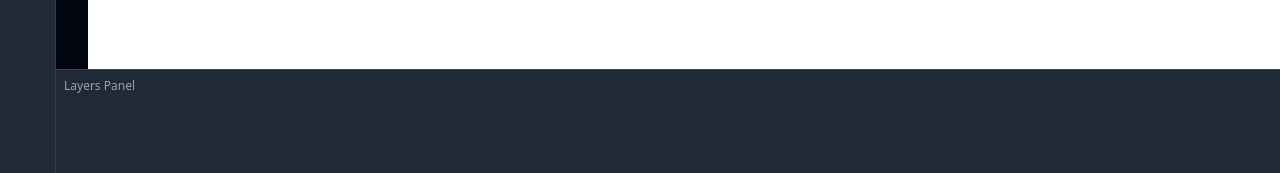
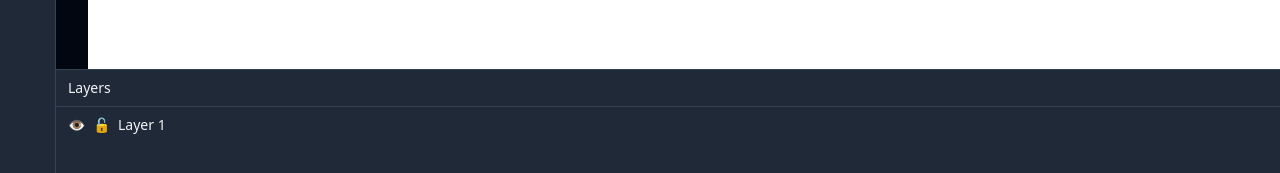
Before and after one commit to zachswift615/desai, a React (Vite) app in the folder packages/electron-app/: page / in a window 1280 px wide. Shown: the part 539-712 px from the top of the page. Built offline with nearby package versions, Linux system fonts and the light colour scheme.

Commit message:
feat: add layers panel with visibility and lock controls

```diff
--- a/packages/electron-app/src/renderer/App.tsx
+++ b/packages/electron-app/src/renderer/App.tsx
@@ -2,13 +2,14 @@ import React from 'react';
 import { Layout } from './components/Layout';
 import { Toolbar } from './components/Toolbar';
 import { Canvas } from './components/Canvas';
+import { LayersPanel } from './components/LayersPanel';
 
 export default function App() {
   return (
     <Layout
       toolbar={<Toolbar />}
       canvas={<Canvas />}
-      layers={<div className="p-2 text-xs text-gray-400">Layers Panel</div>}
+      layers={<LayersPanel />}
       properties={<div className="p-2 text-xs text-gray-400">Properties</div>}
     />
   );
--- /dev/null
+++ b/packages/electron-app/src/renderer/components/LayersPanel/LayerItem.tsx
@@ -0,0 +1,44 @@
+import React from 'react';
+import type { Layer } from '@desai/shared';
+
+interface LayerItemProps {
+  layer: Layer;
+  onToggleVisibility: () => void;
+  onToggleLock: () => void;
+  onDelete: () => void;
+}
+
+export function LayerItem({
+  layer,
+  onToggleVisibility,
+  onToggleLock,
+  onDelete,
+}: LayerItemProps) {
+  return (
+    <div className="flex items-center gap-2 px-3 py-2 hover:bg-gray-700 group">
+      <button
+        onClick={onToggleVisibility}
+        className={`text-sm ${layer.visible ? 'text-white' : 'text-gray-500'}`}
+        title={layer.visible ? 'Hide layer' : 'Show layer'}
+      >
+        {layer.visible ? '👁' : '👁‍🗨'}
+      </button>
+      <button
+        onClick={onToggleLock}
+        className={`text-sm ${layer.locked ? 'text-yellow-500' : 'text-gray-500'}`}
+        title={layer.locked ? 'Unlock layer' : 'Lock layer'}
+      >
+        {layer.locked ? '🔒' : '🔓'}
+      </button>
+      <span className="flex-1 text-sm truncate">{layer.name}</span>
+      <span className="text-xs text-gray-500">{layer.elements.length}</span>
+      <button
+        onClick={onDelete}
+        className="text-red-500 opacity-0 group-hover:opacity-100 text-sm"
+        title="Delete layer"
+      >
+        ✕
+      </button>
+    </div>
+  );
+}
--- /dev/null
+++ b/packages/electron-app/src/renderer/components/LayersPanel/LayersPanel.tsx
@@ -0,0 +1,38 @@
+import React from 'react';
+import { useProjectStore } from '../../store';
+import { LayerItem } from './LayerItem';
+
+export function LayersPanel() {
+  const project = useProjectStore((s) => s.project);
+  const addLayer = useProjectStore((s) => s.addLayer);
+  const deleteLayer = useProjectStore((s) => s.deleteLayer);
+  const setLayerVisibility = useProjectStore((s) => s.setLayerVisibility);
+  const setLayerLock = useProjectStore((s) => s.setLayerLock);
+
+  return (
+    <div className="h-full flex flex-col">
+      <div className="flex items-center justify-between px-3 py-2 border-b border-gray-700">
+        <span className="text-sm font-medium">Layers</span>
+        <button
+          onClick={() => addLayer(`Layer ${project.layers.length + 1}`)}
+          className="text-blue-500 hover:text-blue-400 text-sm"
+        >
+          + Add
+        </button>
+      </div>
+      <div className="flex-1 overflow-auto">
+        {project.layers.map((layer) => (
+          <LayerItem
+            key={layer.id}
+            layer={layer}
+            onToggleVisibility={() =>
+              setLayerVisibility(layer.id, !layer.visible)
+            }
+            onToggleLock={() => setLayerLock(layer.id, !layer.locked)}
+            onDelete={() => deleteLayer(layer.id)}
+          />
+        ))}
+      </div>
+    </div>
+  );
+}
--- /dev/null
+++ b/packages/electron-app/src/renderer/components/LayersPanel/index.ts
@@ -0,0 +1,2 @@
+export { LayersPanel } from './LayersPanel';
+export { LayerItem } from './LayerItem';
```
